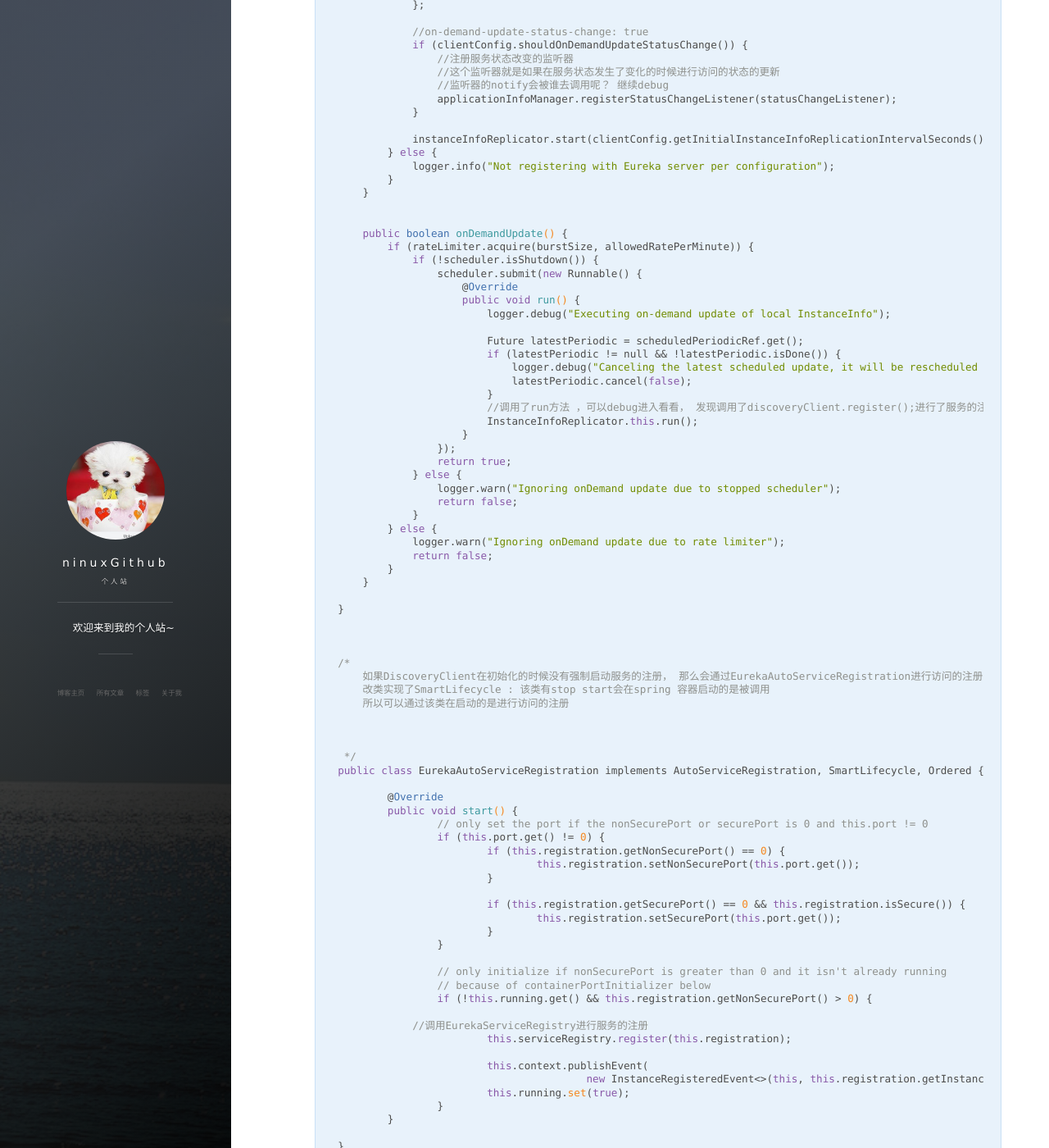
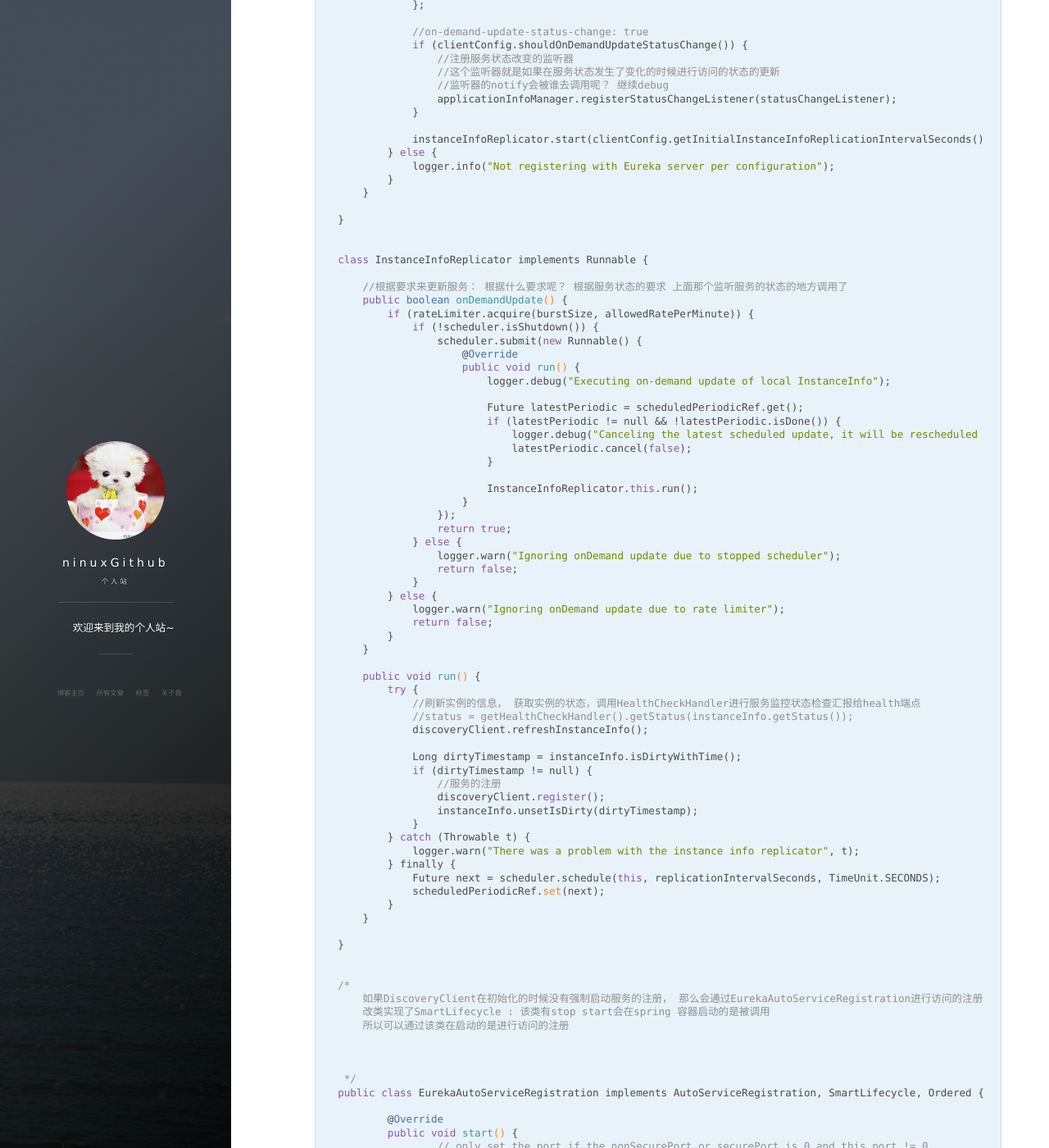
Before and after one commit to ninuxGithub/ninuxGithub.github.io, a Jekyll site: the page built from _posts/springcloud/2019-08-01-eurekaServer.md, in a window 1280 px wide and 1400 px high, scrolled down 5856 px. Shown: the whole window at 82% size. Built offline with Jekyll 4.4.1, drawn with Linux system fonts in a browser that asks for light colours; nearby versions of some CDN libraries; comment, search, counter and statistics services are not loaded.

Commit message:
eureka server 运行原理分析

````diff
--- a/_posts/springcloud/2019-08-01-eurekaServer.md
+++ b/_posts/springcloud/2019-08-01-eurekaServer.md
@@ -363,7 +363,12 @@ class DiscoveryClient {
         }
     }
 
+}
 
+
+class InstanceInfoReplicator implements Runnable {
+
+    //根据要求来更新服务： 根据什么要求呢？ 根据服务状态的要求 上面那个监听服务的状态的地方调用了
     public boolean onDemandUpdate() {
         if (rateLimiter.acquire(burstSize, allowedRatePerMinute)) {
             if (!scheduler.isShutdown()) {
@@ -377,7 +382,7 @@ class DiscoveryClient {
                             logger.debug("Canceling the latest scheduled update, it will be rescheduled at the end of on demand update");
                             latestPeriodic.cancel(false);
                         }
-                        //调用了run方法 ，可以debug进入看看， 发现调用了discoveryClient.register();进行了服务的注册
+
                         InstanceInfoReplicator.this.run();
                     }
                 });
@@ -392,8 +397,27 @@ class DiscoveryClient {
         }
     }
 
+    public void run() {
+        try {
+            //刷新实例的信息， 获取实例的状态，调用HealthCheckHandler进行服务监控状态检查汇报给health端点
+            //status = getHealthCheckHandler().getStatus(instanceInfo.getStatus());
+            discoveryClient.refreshInstanceInfo();
+
+            Long dirtyTimestamp = instanceInfo.isDirtyWithTime();
+            if (dirtyTimestamp != null) {
+                //服务的注册
+                discoveryClient.register();
+                instanceInfo.unsetIsDirty(dirtyTimestamp);
+            }
+        } catch (Throwable t) {
+            logger.warn("There was a problem with the instance info replicator", t);
+        } finally {
+            Future next = scheduler.schedule(this, replicationIntervalSeconds, TimeUnit.SECONDS);
+            scheduledPeriodicRef.set(next);
+        }
+    }
+
 }
-
 
 
 /*
@@ -460,6 +484,7 @@ public class EurekaServiceRegistry implements ServiceRegistry<EurekaRegistration
 	}
 
 }
+
 
 ```
 
````
